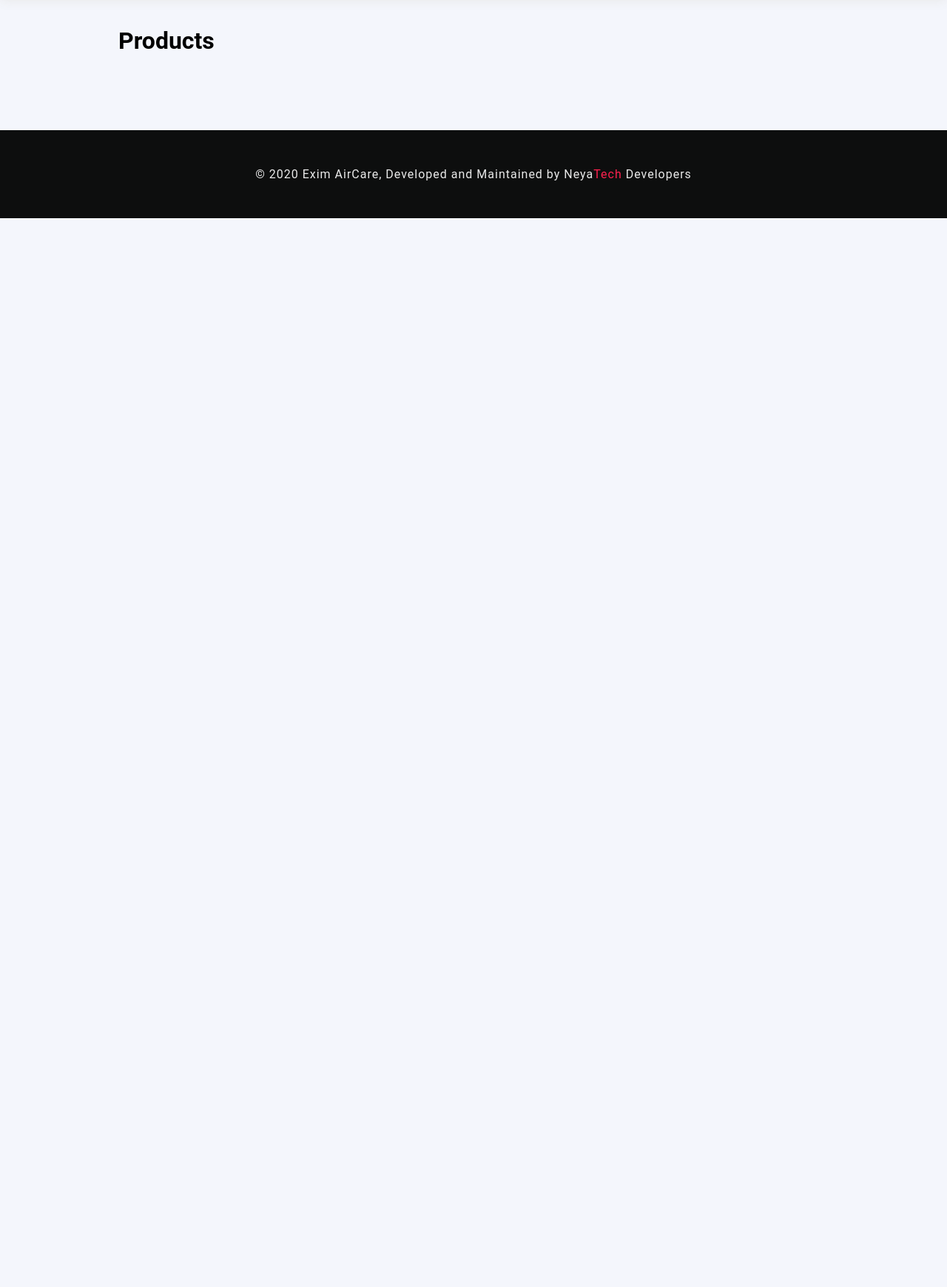
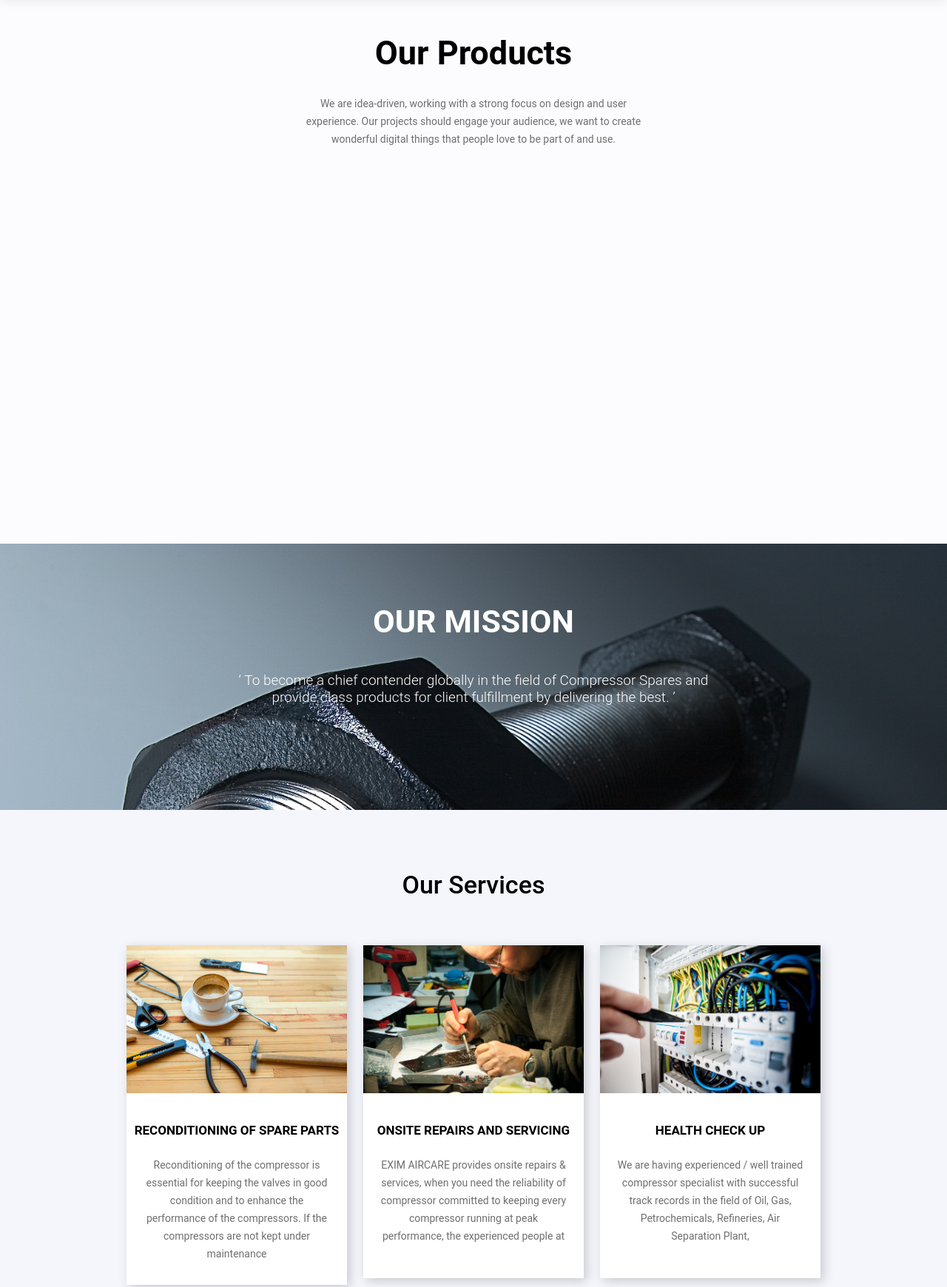
Before and after one commit to neilkapadia7/gatsby-exim, a Gatsby site: page /products in a window 1280 px wide. Shown: the part 65-1805 px from the top of the page at 74% size. Before the commit the page ends 800 px from the top, so only its background shows below. Built offline with nearby package versions, Linux system fonts and the light colour scheme; Gatsby itself is replaced by a stand-in of ours.

Commit message:
Changes in About

```diff
--- a/src/components/layout.css
+++ b/src/components/layout.css
@@ -187,11 +187,11 @@ nav ul li a {
   margin: auto;
 }
 .about-sec-para {
-  font-size: 14px;
+  font-size: 15px;
   font-weight: 300;
   font-family: "Roboto", sans-serif;
   line-height: 24px;
-  margin: 1px 0 30px 0;
+  margin: 20px 0 30px 0;
   color: #5e5e5e;
 }
 
@@ -206,7 +206,7 @@ nav ul li a {
 #sec3-home {
   height: 100vh;
   width: 100%;
-  background-color: rgb(255, 255, 255);
+  background-color: #fcfcff;
   display: table;
 }
 .card-div {
@@ -222,13 +222,13 @@ nav ul li a {
   background-color: #ffffff;
   margin: 0 auto;
   box-shadow: 4px 4px 14px 0 rgba(0, 0, 0, 0.18);
-  border-radius: 10px;
+  /* border-radius: 10px; */
   display: table;
 }
 .card-top {
   background-color: #d1d1d1;
   height: 200px;
-  border-radius: 10px;
+  /* border-radius: 10px; */
   overflow: hidden;
 }
 .card-bottom {
@@ -242,7 +242,7 @@ nav ul li a {
 .card-title {
   font-family: "Roboto", sans-serif;
   font-weight: 600;
-  font-size: 18px;
+  font-size: 17px;
   text-align: center;
   width: 100%;
   margin: 40px auto 20px auto;
@@ -261,7 +261,7 @@ nav ul li a {
 #sec4-home {
   height: 55vh;
   width: 100%;
-  background-color: rgb(255, 255, 255);
+  background-color: #fcfcff;
   display: table;
 }
 .row3 {
--- a/src/pages/products.js
+++ b/src/pages/products.js
@@ -1,13 +1,37 @@
 import React from "react"
 import Layout from "../components/layout"
 import SEO from "../components/seo"
+import Mission from "../components/mission"
+import ServiceCard from "../components/ServiceCard"
 
 const products = () => {
   return (
     <Layout>
       <SEO title="Products" />
-      <div className="App">
-        <h1>Products</h1>
+      <div id="sec1-home">
+        <div className="App">
+          <h1 className="title">Our Products</h1>
+          <center>
+            <p className="page-description-para">
+              We are idea-driven, working with a strong focus on design and user
+              experience. Our projects should engage your audience, we want to
+              create wonderful digital things that people love to be part of and
+              use.
+            </p>
+          </center>
+        </div>
+      </div>
+
+      <div>
+        <Mission />
+      </div>
+      <div className="sec3-home">
+        <div className="App">
+          <center>
+            <h1 className="title2">Our Services</h1>
+          </center>
+          <ServiceCard />
+        </div>
       </div>
     </Layout>
   )
```
